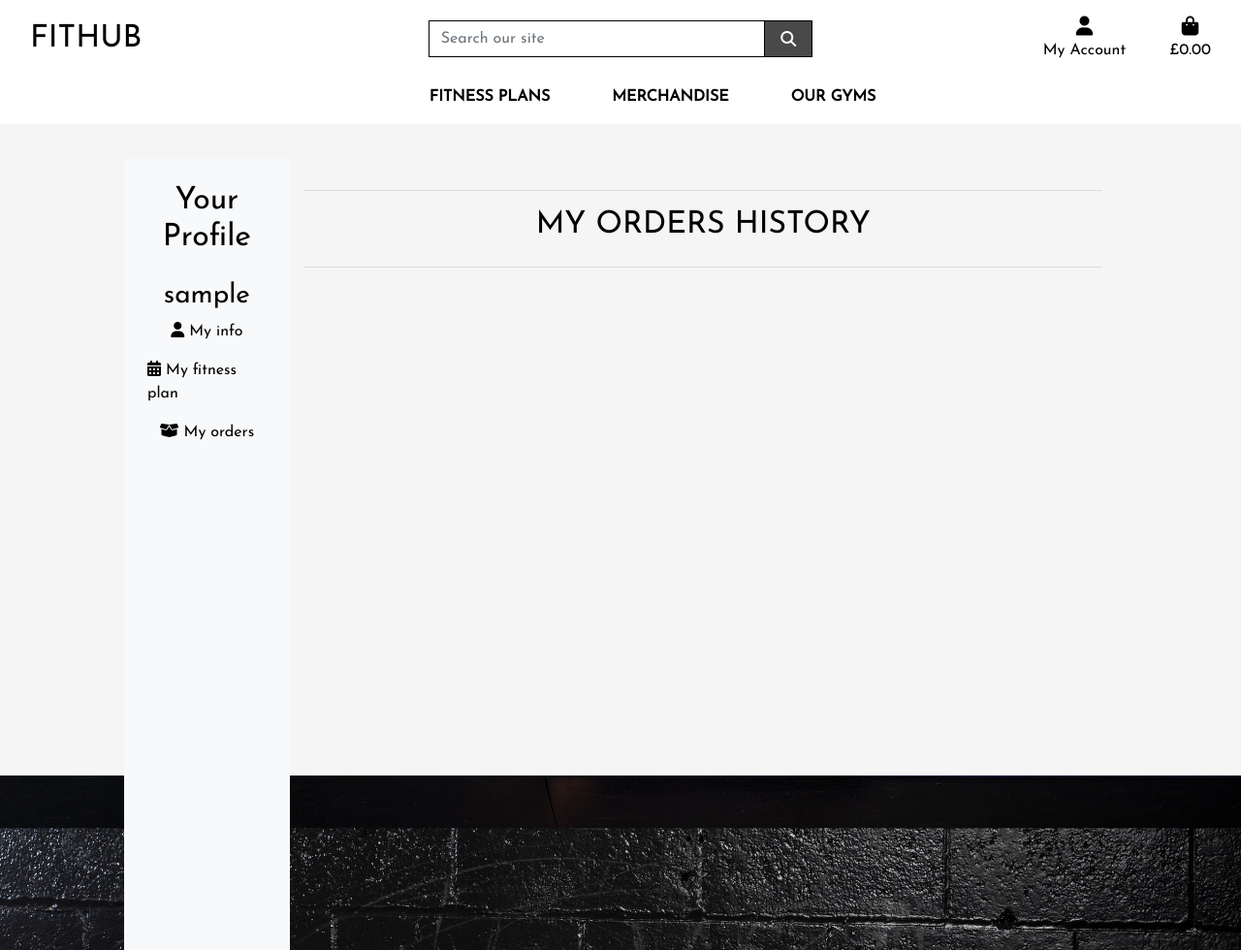
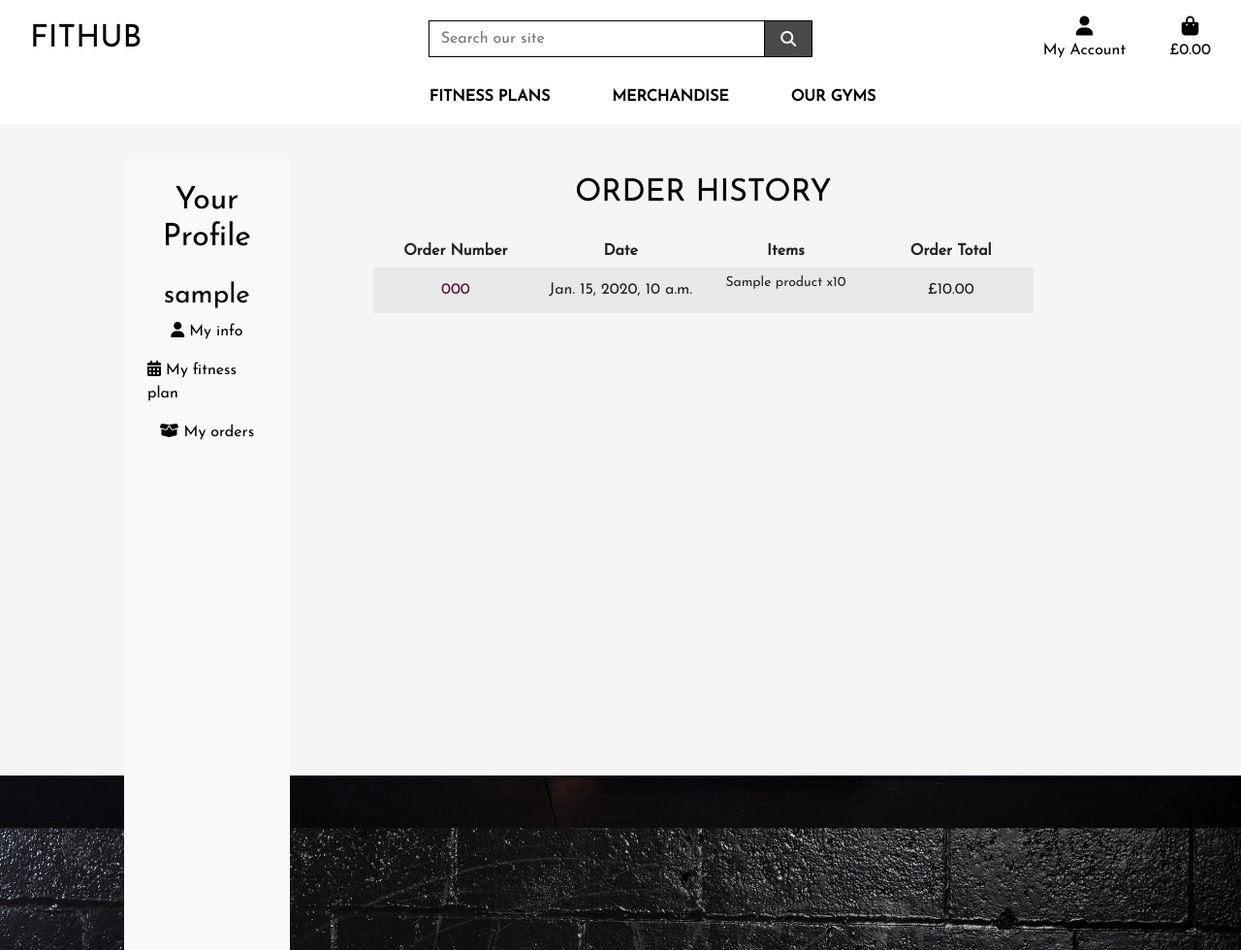
Before and after one commit to AnnaSeDab/Fithub2, a Django app: page /profile/my_orders in a window 1280 px wide. Shown: the whole page at 97% size. Run offline with Django 3.2, Linux system fonts and the light colour scheme; a user stored in the database is signed in; tables that the repository leaves empty hold one stand-in row (values such as "Sample post"); some libraries are stand-ins or nearby versions; some web fonts are replaced.

Commit message:
add: orders history url path and page

```diff
--- a/profiles/templates/profiles/my_orders.html
+++ b/profiles/templates/profiles/my_orders.html
@@ -1,10 +1,38 @@
 {% extends "profiles/profile.html" %}
 
 {% block profile_content %}
-
-<hr>
-<h2 class="text-center logo-font text-black mb-4"> My orders history </h2>
-<hr>
-<p class="text-black"></p>
-
+<div class="row justify-content-center">
+    <div class="col-12 col-lg-10">
+        <h2 class="text-center logo-font text-black mb-4"> Order History </h2>
+        <div class="order-history table-responsive">
+            <table class="table table-sm table-borderless table-striped">
+                <thead>
+                    <tr>
+                        <th>Order Number</th>
+                        <th>Date</th>
+                        <th>Items</th>
+                        <th>Order Total</th>
+                    </tr>
+                </thead>
+                <tbody> {% for order in orders %} <tr>
+                        <td>
+                            <a class='order-link' href="{% url 'order_history' order.order_number %}" title="{{ order.order_number }}">
+                                {{ order.order_number|truncatechars:6 }}
+                            </a>
+                        </td>
+                        <td>{{ order.date }}</td>
+                        <td>
+                            <ul class="list-unstyled">
+                                {% for item in order.lineitems.all %}
+                                <li class="small"> {% if item.product.has_sizes %} Size {{ item.product.size|upper }} {% endif %}
+                                    {{ item.product.name }} x{{ item.quantity }}
+                                </li> {% endfor %}
+                            </ul>
+                        </td>
+                        <td>£{{ order.grand_total }}</td>
+                    </tr> {% endfor %} </tbody>
+            </table>
+        </div>
+    </div>
+</div>
 {% endblock %}
--- a/profiles/urls.py
+++ b/profiles/urls.py
@@ -6,4 +6,5 @@ urlpatterns = [
     path('my_info', views.my_info, name='my_info'),
     path('my_plan', views.my_plan, name='my_plan'),
     path('my_orders', views.my_orders, name='my_orders'),
+    path('order_history/<order_number>', views.order_history, name='order_history'),
 ]
```
